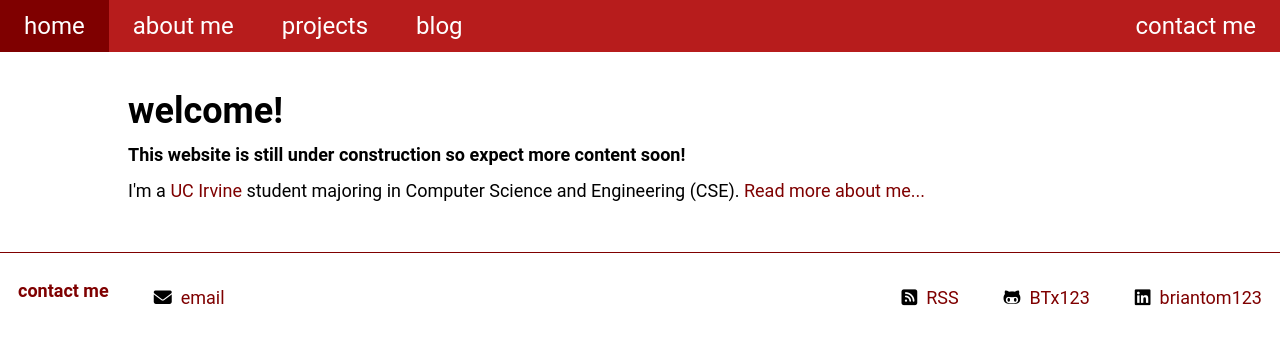
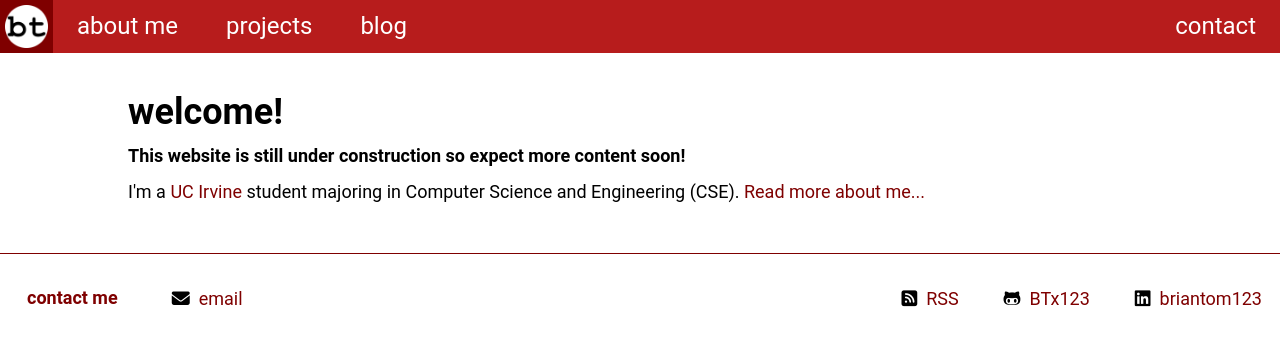
Before and after one commit to BTx123/BTx123.github.io, a Jekyll site: the page built from index.html, in a window 1280 px wide. Shown: the top 346 px of the page. Built offline with Jekyll 4.4.1, drawn with Linux system fonts in a browser that asks for light colours; nearby versions of some CDN libraries.

Commit message:
Update with logo

```diff
--- a/_layouts/default.html
+++ b/_layouts/default.html
@@ -30,17 +30,16 @@
     </head>
     <body>
         <nav>
-            <!-- <a class="logo-wrapper" href="/"><img id="logo" src="/assets/img/icons/android-chrome-192x192.png" alt="bt_logo" /></a> -->
             <ul>
                 <div class="left">
-                    <li><a href="/">home</a></li>
+                    <li><div id="logo"><a href="/"><img src="/assets/img/icons/android-chrome-192x192.png" alt="bt_logo"></a></div></li>
                     <li><a href="/about">about me</a></li>
                     <!-- <li><a href="/resume">resume</a></li> -->
                     <li><a href="/projects">projects</a></li>
                     <li><a href="/blog">blog</a></li>
                 </div>
                 <div class="right">
-                    <li><a href="/contact">contact me</a></li>
+                    <li><a href="/contact">contact</a></li>
                 </div>
             </ul>
         </nav>
@@ -50,7 +49,7 @@
         <footer>
             <ul>
                 <div class="left">
-                    <li><a href="/contact"><span style="font-weight: bold;">contact me</span></a></li>
+                    <li><a id="contact-me" href="/contact">contact me</a></li>
                     <li><a href="mailto:{{ site.email }}"><i class="fa fa-envelope" aria-hidden="true"></i>email</a></li>
                 </div>
                 <div class="right">
```
